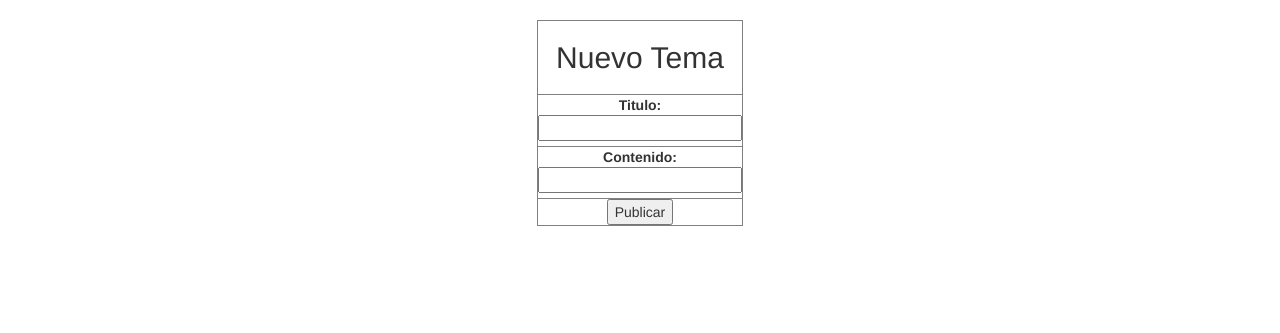
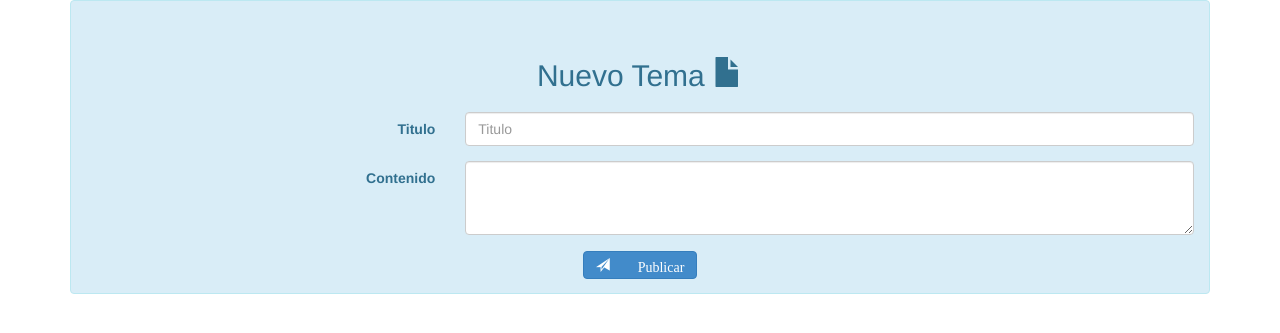
Before and after one commit to maurodopolis/Sensual, a PHP site: page /tema.php in a window 1280 px wide. Shown: the top 333 px of the page. Run offline with PHP 8.4, Linux system fonts and the light colour scheme; some libraries are stand-ins or nearby versions.

Commit message:
actualizacion4

```diff
--- a/tema.php
+++ b/tema.php
@@ -32,20 +32,37 @@ header("location:index.php");
 <title>Nuevo Tema</title>
 	</head>
 <body>
-  <center>
- <table border="1">
 
-	<form action="tema.php" method="POST" name="tema"><br>
+<center>
+	<div class="container">
+ <div class="alert alert-info">
+	<form class="form-horizontal" role="form" action="tema.php" method="POST" name="tema"><br>
 
-		<tr><td><h2><center> Nuevo Tema </center><h2></td></tr>
-		<tr><td><label><center> Titulo: </center><input name="txttema" type="text"  id="txttema" value="" ></td></tr>
-		<tr><td><label><center> Contenido: </center><input name="txtcontenido" type="text"  id="txtcontenido" value="" ></td></tr>
-		 <tr><td><center><input type="submit" value="Publicar"></center></td></tr>
+		<div><h2><center> Nuevo Tema <Span class="glyphicon glyphicon-file"> </span> </center><h2></div>
+
+         <div class="form-group">
+          <label for="txttema" class="col-sm-4 control-label">Titulo</label>
+          <div class="col-sm-8">
+		<input class="form-control" placeholder="Titulo" name="txttema" type="text"  id="txttema" value="" >
+	</div>
+</div>
+         <div class="form-group">
+          <label for="txtcontenido" class="col-sm-4 control-label">Contenido</label>
+          <div class="col-sm-8">
+
+		  <textarea name="txtcontenido" type="text"  id="txtcontenido" value="" class="form-control" rows="3"></textarea>
+           </div>
+	   </div>
+
+              <center> <button type ="submit"  class = "glyphicon glyphicon-send btn btn-primary"  >
+  <span  class = "glyphicon glyphicon estrellas" > </span> Publicar </span></button></center>
 
   </form>
+</div>
+</div>
+ </center>
 
- </table>
- </center>
+
  <!-- jQuery (necessary for Bootstrap's JavaScript plugins) -->
 <script src="https://ajax.googleapis.com/ajax/libs/jquery/1.11.0/jquery.min.js"></script>
 <!-- Include all compiled plugins (below), or include individual files as needed -->
```
